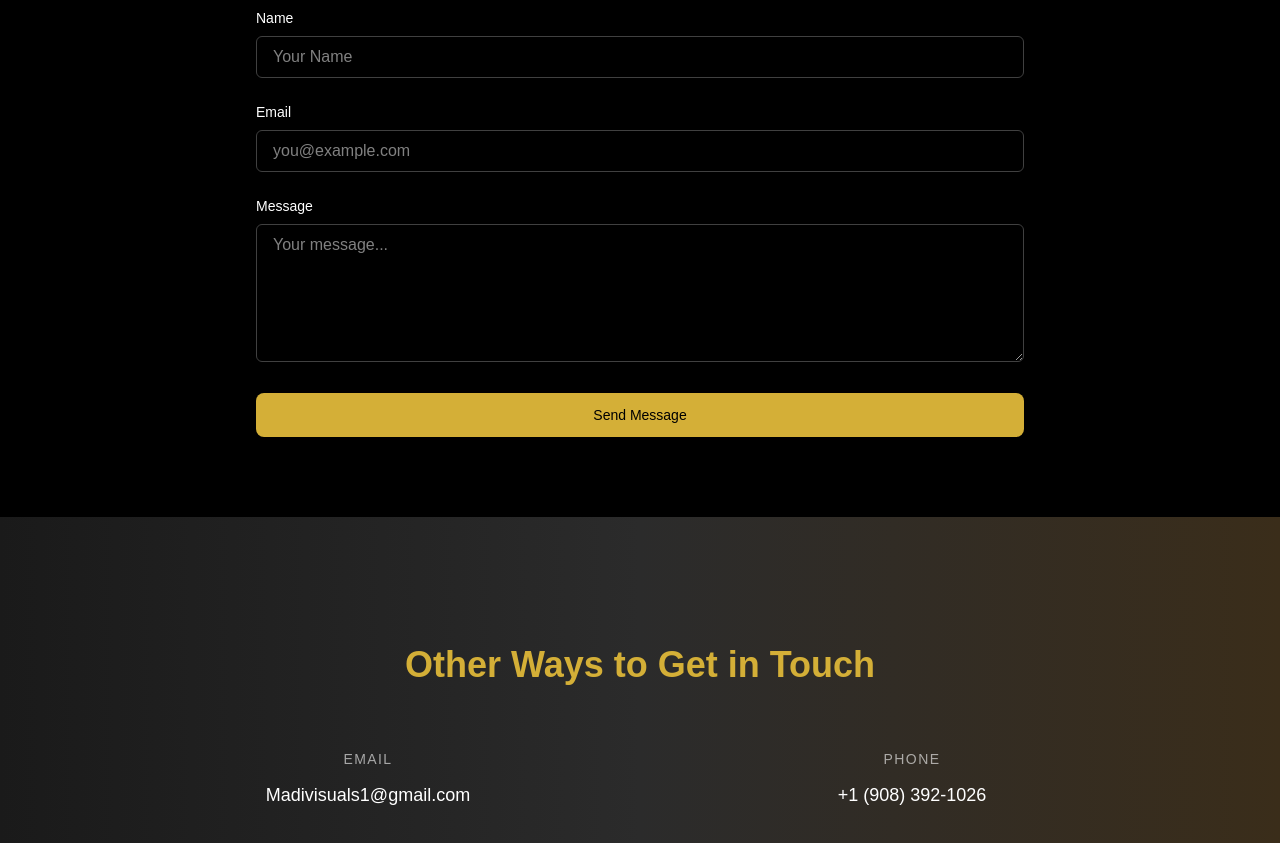
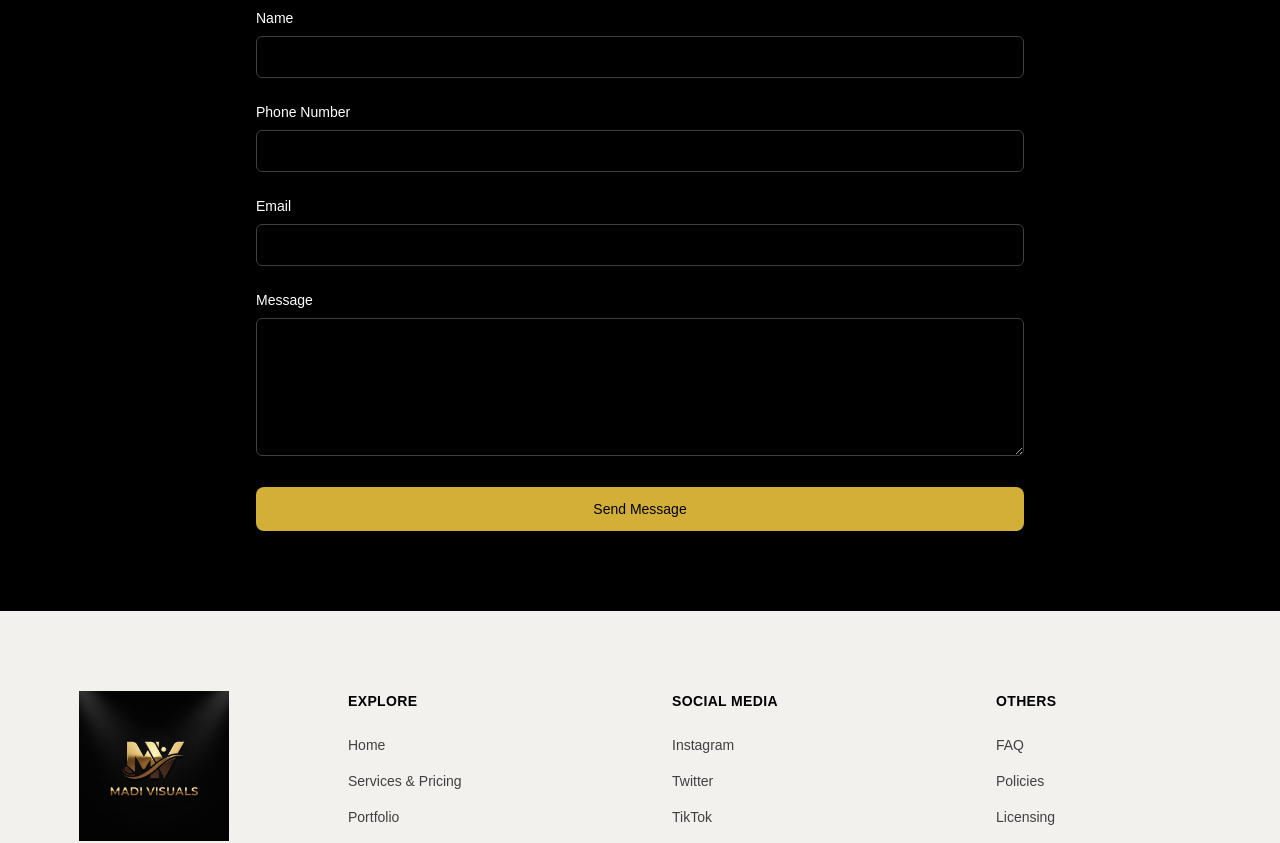
Before and after one commit to samuelomondi2/madi-visuals-2, a Next.js app in the folder frontend/: page /contact in a window 1280 px wide. Shown: the part 480-1323 px from the top of the page. Built offline with nearby package versions, Linux system fonts and the light colour scheme.

Commit message:
sending contact data to backend

```diff
--- a/frontend/pages/contact.tsx
+++ b/frontend/pages/contact.tsx
@@ -1,18 +1,66 @@
+"use client";
+
 import Link from "next/link";
 import Footer from "./components/footer";
 import Navbar from "./components/navbar";
+import { useState, FormEvent } from "react";
 
 export default function ContactPage() {
+  const [name, setName] = useState("");
+  const [phone, setPhone] = useState("");
+  const [email, setEmail] = useState("");
+  const [message, setMessage] = useState("");
+  const [error, setError] = useState("");
+  const [success, setSuccess] = useState("");
+
+  const handleSubmit = async (e: FormEvent) => {
+    e.preventDefault();
+    setError("");
+    setSuccess("");
+
+    try {
+      const res = await fetch(
+        "https://madi-visuals-2.onrender.com/api/contact",
+        {
+          method: "POST",
+          headers: {
+            "Content-Type": "application/json",
+          },
+          body: JSON.stringify({
+            name,
+            phone,
+            email,
+            message,
+          }),
+        }
+      );
+
+      if (!res.ok) {
+        throw new Error("Something went wrong");
+      }
+
+      setSuccess("Message sent successfully!");
+      setName("");
+      setPhone("");
+      setEmail("");
+      setMessage("");
+    } catch (err) {
+      setError("Failed to send message. Please try again.");
+    }
+  };
+
   return (
     <>
       <Navbar />
+
       {/* Contact Hero Section */}
       <section className="pt-32 pb-20 px-6 text-center bg-gradient-to-r from-[#1a1a1a] via-[#2b2b2b] to-[#3a2d1a]">
         <h1 className="text-5xl md:text-6xl font-bold text-[#D4AF37] mb-6">
           Contact
         </h1>
         <p className="max-w-2xl mx-auto text-white/80 text-lg">
-        We'd love to hear from you! Whether you have questions, want a quote, or just want to say hello, reach out and we'll get back to you as soon as possible..
+          We'd love to hear from you! Whether you have questions, want a quote,
+          or just want to say hello.
         </p>
       </section>
 
@@ -23,7 +71,7 @@ export default function ContactPage() {
             Send Us a Message
           </h2>
 
-          <form className="space-y-6">
+          <form onSubmit={handleSubmit} className="space-y-6">
             <div>
               <label htmlFor="name" className="block mb-2 text-sm font-medium">
                 Name
@@ -31,9 +79,23 @@ export default function ContactPage() {
               <input
                 type="text"
                 id="name"
-                name="name"
-                placeholder="Your Name"
-                className="w-full rounded-md border border-neutral-700 bg-black/50 px-4 py-2 text-white placeholder-white/50 focus:border-[#D4AF37] focus:outline-none"
+                value={name}
+                onChange={(e) => setName(e.target.value)}
+                className="w-full rounded-md border border-neutral-700 bg-black/50 px-4 py-2"
+                required
+              />
+            </div>
+
+            <div>
+              <label htmlFor="phone" className="block mb-2 text-sm font-medium">
+                Phone Number
+              </label>
+              <input
+                type="tel"
+                id="phone"
+                value={phone}
+                onChange={(e) => setPhone(e.target.value)}
+                className="w-full rounded-md border border-neutral-700 bg-black/50 px-4 py-2"
                 required
               />
             </div>
@@ -45,9 +107,9 @@ export default function ContactPage() {
               <input
                 type="email"
                 id="email"
-                name="email"
-                placeholder="you@example.com"
-                className="w-full rounded-md border border-neutral-700 bg-black/50 px-4 py-2 text-white placeholder-white/50 focus:border-[#D4AF37] focus:outline-none"
+                value={email}
+                onChange={(e) => setEmail(e.target.value)}
+                className="w-full rounded-md border border-neutral-700 bg-black/50 px-4 py-2"
                 required
               />
             </div>
@@ -58,13 +120,21 @@ export default function ContactPage() {
               </label>
               <textarea
                 id="message"
-                name="message"
                 rows={5}
-                placeholder="Your message..."
-                className="w-full rounded-md border border-neutral-700 bg-black/50 px-4 py-2 text-white placeholder-white/50 focus:border-[#D4AF37] focus:outline-none"
+                value={message}
+                onChange={(e) => setMessage(e.target.value)}
+                className="w-full rounded-md border border-neutral-700 bg-black/50 px-4 py-2"
                 required
-              ></textarea>
+              />
             </div>
+
+            {error && (
+              <p className="text-red-500 text-sm">{error}</p>
+            )}
+
+            {success && (
+              <p className="text-green-500 text-sm">{success}</p>
+            )}
 
             <button
               type="submit"
@@ -76,44 +146,6 @@ export default function ContactPage() {
         </section>
       </main>
 
-            {/* Other Ways Section */}
-      <section className="pt-32 pb-20 px-6 text-center bg-gradient-to-r from-[#1a1a1a] via-[#2b2b2b] to-[#3a2d1a]">
-        <div className="max-w-5xl mx-auto text-center">
-          <h2 className="mb-6 text-3xl md:text-4xl font-semibold text-[#D4AF37]">
-            Other Ways to Get in Touch
-          </h2>
-
-          <div className="mt-16 grid md:grid-cols-2 gap-16 text-center">
-
-            {/* Email */}
-            <div className="space-y-3">
-              <h3 className="uppercase tracking-widest text-sm text-white/60">
-                Email
-              </h3>
-              <Link
-                href="mailto:Madivisuals1@gmail.com"
-                className="text-lg text-white hover:text-[#D4AF37] transition"
-              >
-                Madivisuals1@gmail.com
-              </Link>
-            </div>
-
-            {/* Phone */}
-            <div className="space-y-3">
-              <h3 className="uppercase tracking-widest text-sm text-white/60">
-                Phone
-              </h3>
-              <Link
-                href="tel:+1234567890"
-                className="text-lg text-white hover:text-[#D4AF37] transition"
-              >
-                +1 (908) 392-1026
-              </Link>
-            </div>
-
-          </div>
-        </div>
-      </section>
       <Footer />
     </>
   );
```
